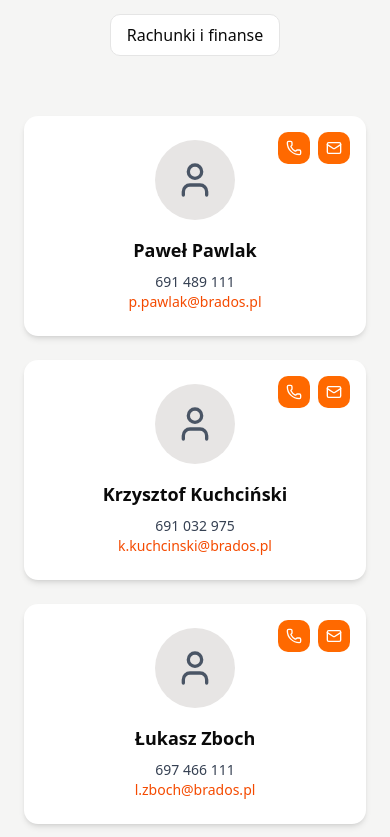
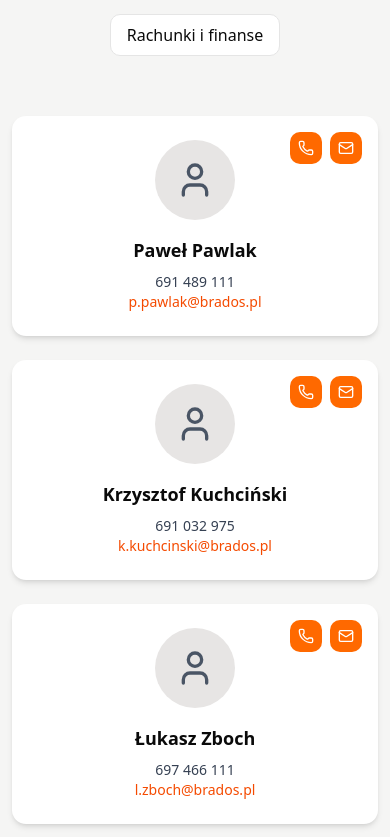
Before and after one commit to Kuchyyy/Brados, a React (Vite) app: page / in a window 390 px wide. Shown: the part 2307-3144 px from the top of the page. Built offline with nearby package versions, Linux system fonts and the light colour scheme.

Commit message:
zmiany wizualne

```diff
--- a/src/components/Faq.tsx
+++ b/src/components/Faq.tsx
@@ -40,7 +40,7 @@ const Faq = () => {
       </div>
 
       {/* Główna siatka */}
-      <div className="grid grid-cols-1 lg:grid-cols-2 gap-6">
+      <div className="grid grid-cols-1 lg:grid-cols-2 gap-4 mb-4">
         {/* Lewa strona – FAQ */}
         <div className="space-y-4">
           {faqs.map((faq, index) => (
@@ -54,7 +54,7 @@ const Faq = () => {
               >
                 {faq.question}
                 <ChevronDown
-                  className={`transition-transform duration-300 ${
+                  className={`transition-transform duration-300 min-w-6 ${
                     openIndex === index ? "rotate-180" : ""
                   }`}
                 />
--- a/src/components/Navbar.tsx
+++ b/src/components/Navbar.tsx
@@ -150,7 +150,7 @@ const Navbar = () => {
       {/* NAVBAR */}
       <div
         ref={navContainerRef}
-        className={`pointer-events-auto h-16 inset-x-8 top-4 z-50 fixed rounded-xl
+        className={`pointer-events-auto h-16 lg:inset-x-8 top-4 z-50 fixed rounded-xl inset-x-3
           transition-all duration-500 ease-in-out
           ${
             mobileOpen
--- a/src/components/Team1.tsx
+++ b/src/components/Team1.tsx
@@ -78,7 +78,7 @@ const Team1 = () => {
 
         {/* Karty */}
         <div
-          className={`grid gap-6 mt-10 px-6 w-full
+          className={`grid gap-6 mt-10 px-3 md:px-6 w-full
             ${activeTab === "handlowcy" ? "md:grid-cols-3 max-w-8xl" : "md:grid-cols-1 max-w-4xl justify-center"}
             grid-cols-1`}
         >
```
